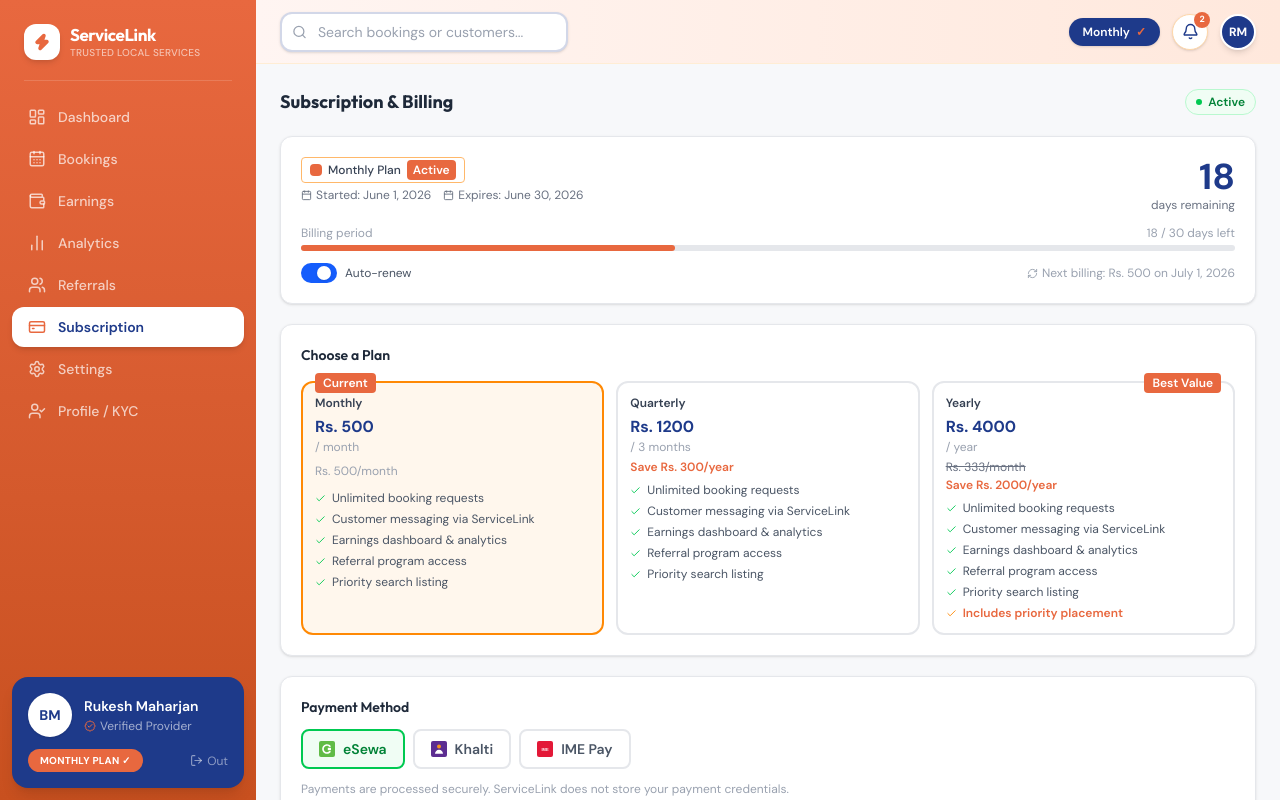
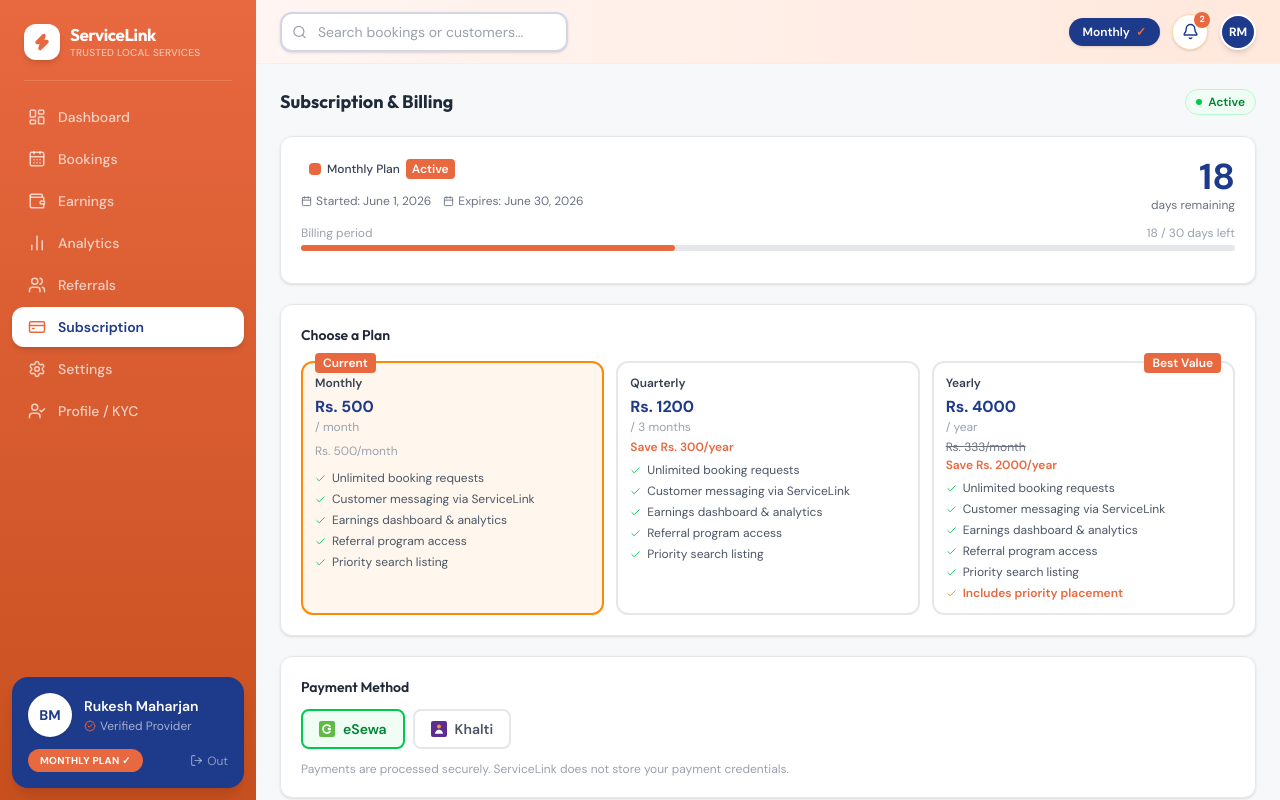
Before and after one commit to Ryuklyn/ServiceLink, a Next.js app in the folder frontend/servicelink/: page /dashboard/provider/subscription in a window 1280 px wide. Built offline with nearby package versions, Linux system fonts and the light colour scheme.

Commit message:
subscription page

```diff
--- a/frontend/servicelink/app/dashboard/provider/subscription/page.tsx
+++ b/frontend/servicelink/app/dashboard/provider/subscription/page.tsx
@@ -67,7 +67,7 @@
                     <div className="flex items-start justify-between mb-3">
                         <div>
                             <div className="flex items-center gap-2 mb-1">
-                                <div className="flex items-center gap-1.5 border border-orange-300 rounded px-2 py-0.5">
+                                <div className="flex items-center gap-1.5 mb-2 rounded px-2 py-0.5">
                                     <div className="w-3 h-3 rounded-sm" style={{ backgroundColor: "#e8683f" }}></div>
                                     <span className="text-xs font-medium text-gray-700">Monthly Plan</span>
                                     <span className="text-xs font-semibold px-1.5 py-0.5 rounded" style={{ backgroundColor: "#e8683f", color: "white" }}>Active</span>
@@ -95,22 +95,6 @@
                         </div>
                     </div>
 
-                    {/* Auto-renew + Next billing */}
-                    <div className="flex items-center justify-between">
-                        <div className="flex items-center gap-2">
-                            <button
-                                onClick={() => setAutoRenew(!autoRenew)}
-                                className={`relative inline-flex h-5 w-9 items-center rounded-full transition-colors ${autoRenew ? "bg-blue-600" : "bg-gray-300"}`}
-                            >
-                                <span className={`inline-block h-3.5 w-3.5 transform rounded-full bg-white shadow transition-transform ${autoRenew ? "translate-x-4" : "translate-x-0.5"}`} />
-                            </button>
-                            <span className="text-xs text-gray-600">Auto-renew</span>
-                        </div>
-                        <div className="flex items-center gap-1 text-xs text-gray-400">
-                            <RefreshCw size={11} />
-                            <span>Next billing: Rs. 500 on July 1, 2026</span>
-                        </div>
-                    </div>
                 </div>
 
                 {/* Choose a Plan */}
@@ -214,18 +198,6 @@
                             </svg>
                             Khalti
                         </button>
-
-                        {/* IME Pay */}
-                        <button
-                            onClick={() => setSelectedPayment("imepay")}
-                            className={`flex items-center gap-2 px-4 py-2 rounded-lg border-2 text-sm font-semibold transition-all ${selectedPayment === "imepay" ? "border-red-500 bg-red-50 text-red-700" : "border-gray-200 text-gray-600 hover:border-gray-300"}`}
-                        >
-                            <svg width="16" height="16" viewBox="0 0 40 40" fill="none" xmlns="http://www.w3.org/2000/svg">
-                                <rect width="40" height="40" rx="5" fill="#E31837"/>
-                                <text x="50%" y="55%" dominantBaseline="middle" textAnchor="middle" fill="white" fontSize="10" fontWeight="bold" fontFamily="Arial, sans-serif">IME</text>
-                            </svg>
-                            IME Pay
-                        </button>
                     </div>
                     <p className="text-xs text-gray-400">Payments are processed securely. ServiceLink does not store your payment credentials.</p>
                 </div>
```
